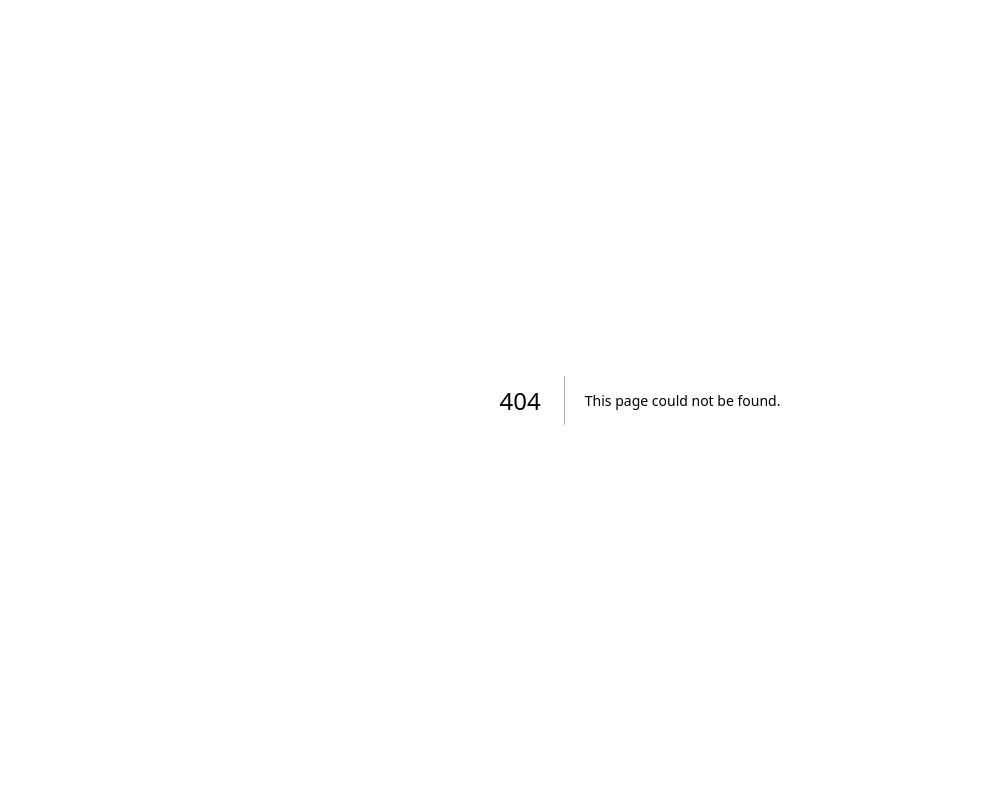
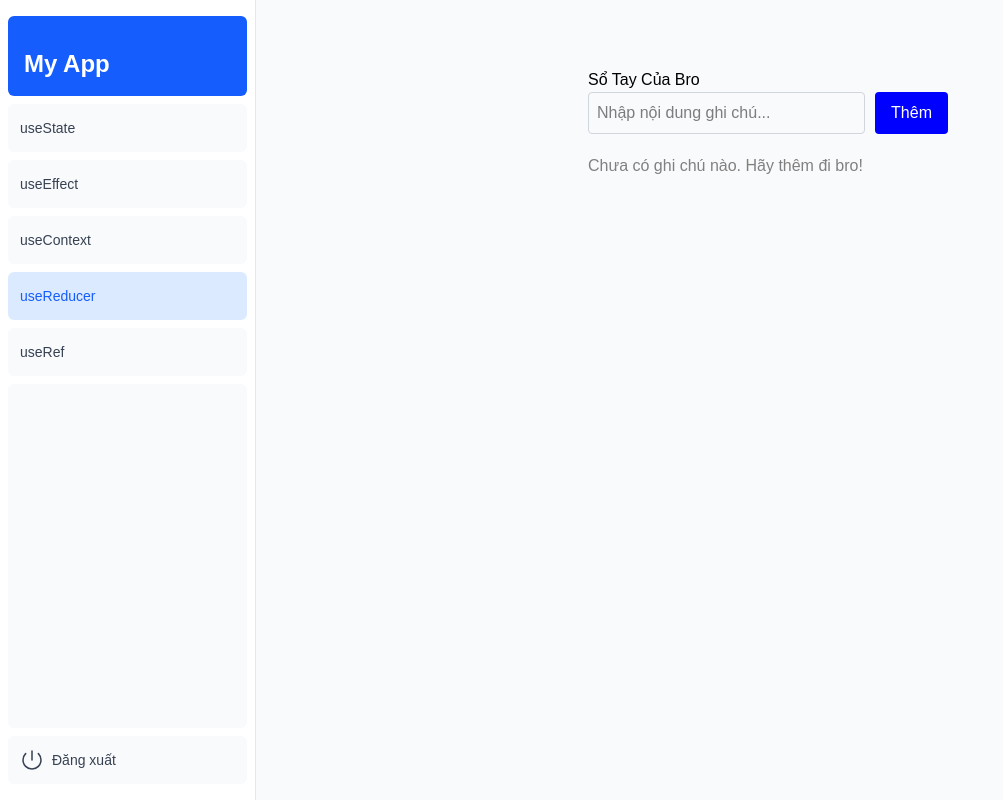
Before and after one commit to tuan11ung/hooks-simulator, a Next.js app: page /home/usereducer in a window 1280 px wide. Before the commit this address had no page. Shown: the whole page, without its empty margins (0-1003 px from the left). Built offline with nearby package versions, Linux system fonts and the light colour scheme.

Commit message:
using atomic design to implement useReducer demo

```diff
--- a/app/home/layout.tsx
+++ b/app/home/layout.tsx
@@ -12,7 +12,10 @@ import {
 // Danh sách các menu
 const navLinks = [
   { name: 'useState', href: '/home/usestate' },
-  { name: 'useEffect', href: '/home/useeffect' }
+  { name: 'useEffect', href: '/home/useeffect' },
+  { name: 'useContext', href: '/home/usecontext' },
+  { name: 'useReducer', href: '/home/usereducer' },
+  { name: 'useRef', href: '/home/useref' },
 ];
 
 export default function DashboardLayout({
--- a/app/home/useeffect/page.tsx
+++ b/app/home/useeffect/page.tsx
@@ -3,32 +3,29 @@
 import { useState, useEffect } from 'react';
 
 export default function UseEffectDemo() {
-  const [showTimer, setShowTimer] = useState(false);
+  const [showTimer, setShowTimer] = useState<boolean>(false);
 
   return (
-    <div style={{ padding: '2rem', fontFamily: 'sans-serif' }}>
-      <h1 className='text-black' style={{ fontSize: '1.5rem', fontWeight: 'bold', marginBottom: '1rem' }}>
+    <div className="p-8 font-sans min-h-screen bg-slate-50">
+      <h1 className="text-2xl font-bold mb-4 text-slate-800">
         Mô phỏng useEffect trong Next.js
       </h1>
 
       <button
         onClick={() => setShowTimer(!showTimer)}
-        style={{
-          padding: '10px 20px',
-          backgroundColor: showTimer ? '#ef4444' : '#3b82f6',
-          color: 'white',
-          border: 'none',
-          borderRadius: '5px',
-          cursor: 'pointer'
-        }}
+        className={`px-5 py-2.5 rounded-lg font-medium text-white transition-all active:scale-95 shadow-md ${
+          showTimer ? 'bg-red-500 hover:bg-red-600' : 'bg-blue-600 hover:bg-blue-700'
+        }`}
       >
-        {showTimer ? 'Tắt đồng hồ (Unmount)' : 'Bật đồng hồ (Mount)'}
+        {showTimer ? 'Tắt đồng hồ' : 'Bật đồng hồ'}
       </button>
 
-      <hr style={{ margin: '2rem 0' }} />
+      <hr className="my-8 border-slate-200" />
 
       {/* Component con chỉ xuất hiện khi showTimer = true */}
-      {showTimer && <TimerWidget />}
+      <div className="max-w-md">
+        {showTimer && <TimerWidget />}
+      </div>
     </div>
   );
 }
@@ -39,34 +36,39 @@ function TimerWidget() {
 
   // 1. Effect chạy 1 lần lúc Mount và chạy Cleanup lúc Unmount
   useEffect(() => {
-    console.log('✅ [Mount]: TimerWidget đã được gắn vào giao diện!');
+    console.log('[Mount]: TimerWidget đã được gắn vào giao diện!');
 
-    // Cài đặt một bộ đếm chạy ngầm mỗi 1 giây
     const intervalId = setInterval(() => {
       setSeconds((prev) => prev + 1);
     }, 1000);
 
-    // HÀM CLEANUP: Chạy khi component bị gỡ khỏi giao diện
     return () => {
-      console.log('❌ [Unmount]: TimerWidget sắp bị gỡ! Đang dọn dẹp interval...');
-      clearInterval(intervalId); // Xóa bộ đếm để tránh rò rỉ bộ nhớ
+      console.log('[Unmount]: TimerWidget sắp bị gỡ! Đang dọn dẹp interval...');
+      clearInterval(intervalId);
     };
-  }, []); // Mảng rỗng [] nghĩa là chỉ chạy setup 1 lần duy nhất
+  }, []);
 
   // 2. Effect chạy lại mỗi khi biến 'seconds' thay đổi
   useEffect(() => {
     if (seconds > 0 && seconds % 5 === 0) {
-      console.log(`⏱️ [Update]: Đồng hồ đã chạy được ${seconds} giây.`);
+      console.log(`[Update]: Đồng hồ đã chạy được ${seconds} giây.`);
     }
-  }, [seconds]); // Dependency là [seconds]
+  }, [seconds]);
 
   return (
-    <div className='text-black' style={{ padding: '1rem', border: '2px solid #22c55e', borderRadius: '8px', backgroundColor: '#f0fdf4' }}>
-      <h2>Đồng hồ đang chạy:</h2>
-      <p style={{ fontSize: '2rem', fontWeight: 'bold', margin: '10px 0' }}>{seconds}s</p>
-      <p style={{ fontSize: '0.9rem', color: '#666' }}>
-        👉 Hãy mở <strong>Console (F12)</strong> trên trình duyệt để xem các log của useEffect!
+    <div className="p-6 border-2 border-green-500 rounded-xl bg-green-50 shadow-inner">
+      <h2 className="text-green-800 font-semibold flex items-center gap-2">
+        <span className="relative flex h-3 w-3">
+          <span className="animate-ping absolute inline-flex h-full w-full rounded-full bg-green-400 opacity-75"></span>
+          <span className="relative inline-flex rounded-full h-3 w-3 bg-green-500"></span>
+        </span>
+        Đồng hồ đang chạy:
+      </h2>
+
+      <p className="text-5xl font-black text-slate-900 my-4 tabular-nums">
+        {seconds}s
       </p>
+
     </div>
   );
 }
--- /dev/null
+++ b/app/home/usereducer/page.tsx
@@ -0,0 +1,46 @@
+'use client';
+
+import React, { useReducer, useState } from 'react';
+import { noteReducer, initialState, Note } from '@/app/reducers/noteReducer';
+import { NoteInputGroup } from '@/app/ui/molecules/note-input-group';
+import { NoteList } from '@/app/ui/organisms/node-list';
+
+export default function NoteApp() {
+  const [notes, dispatch] = useReducer(noteReducer, initialState);
+  const [inputText, setInputText] = useState('');
+
+  const handleAddNote = () => {
+    if (!inputText.trim()) return;
+    const newNote: Note = {
+      id: crypto.randomUUID(),
+      title: 'Ghi chú nhanh',
+      content: inputText,
+      createdAt: Date.now(),
+    };
+    dispatch({ type: 'ADD_NOTE', payload: newNote });
+    setInputText('');
+  };
+
+  const handleDeleteNote = (id: string) => {
+    dispatch({ type: 'DELETE_NOTE', payload: { id } });
+  };
+
+  return (
+    <div style={{ padding: '20px', maxWidth: '400px', margin: '0 auto' }} className='p-5 max-w-100 mx-auto text-black'>
+      <h2>Sổ Tay Của Bro</h2>
+
+      {/* Giao diện nhập liệu đã được bọc gọn trong Molecule */}
+      <NoteInputGroup
+        inputText={inputText}
+        onInputChange={(e) => setInputText(e.target.value)}
+        onAdd={handleAddNote}
+      />
+
+      {/* Danh sách ghi chú đã được bọc gọn trong Organism */}
+      <NoteList
+        notes={notes}
+        onDeleteNote={handleDeleteNote}
+      />
+    </div>
+  );
+}
--- /dev/null
+++ b/app/reducers/noteReducer.tsx
@@ -0,0 +1,38 @@
+export type Note = {
+  id: string,
+  title: string,
+  content: string,
+  createdAt: number
+};
+
+export type NoteState = Note[];
+
+export type NoteAction =
+  | { type: "ADD_NOTE", payload: Note }
+  | { type: "UPDATE_NOTE", payload: Note }
+  | { type: "DELETE_NOTE", payload: { id: string } }
+
+export const initialState: NoteState = []
+
+export function noteReducer(notes: NoteState, action: NoteAction): NoteState {
+  switch (action.type) {
+    case 'ADD_NOTE': {
+      return [
+        action.payload,
+        ...notes
+      ]
+    }
+    case 'UPDATE_NOTE': {
+      return notes.map((note) => {
+        if (note.id == action.payload.id) return action.payload
+        else return note
+      })
+    }
+    case 'DELETE_NOTE': {
+      return notes.filter((note) => note.id !== action.payload.id)
+    }
+    default: {
+      throw Error('Unknown action');
+    }
+  }
+}
--- /dev/null
+++ b/app/ui/atoms/button.tsx
@@ -0,0 +1,22 @@
+import React from 'react';
+
+// Định nghĩa Props: Nút này cần nhận vào những gì?
+type ButtonProps = {
+  children: React.ReactNode;
+  onClick: () => void;
+  variant?: 'primary' | 'danger'; // Giúp nút có nhiều màu khác nhau
+};
+
+export const Button = ({ children, onClick, variant = 'primary' }: ButtonProps) => {
+  const color = variant === 'danger' ? 'red' : 'blue';
+
+  return (
+    <button
+      onClick={onClick}
+      style={{ backgroundColor: color }}
+      className='py-2 px-4 text-white rounded cursor-pointer'
+    >
+      {children}
+    </button>
+  );
+};
--- /dev/null
+++ b/app/ui/atoms/input.tsx
@@ -0,0 +1,18 @@
+import React from 'react';
+
+type InputProps = {
+  value: string;
+  onChange: (e: React.ChangeEvent<HTMLInputElement>) => void;
+  placeholder?: string;
+};
+
+export const Input = ({ value, onChange, placeholder }: InputProps) => {
+  return (
+    <input
+      value={value}
+      onChange={onChange}
+      placeholder={placeholder}
+      className='flex-1 p-2 rounded border border-gray-300'
+    />
+  );
+};
--- /dev/null
+++ b/app/ui/molecules/note-card.tsx
@@ -0,0 +1,22 @@
+import React from 'react';
+import { Button } from '../atoms/button';
+import { Note } from '@/app/reducers/noteReducer'; // Import Type Note từ file reducer
+
+type NoteCardProps = {
+  note: Note;
+  onDelete: (id: string) => void;
+};
+
+export const NoteCard = ({ note, onDelete }: NoteCardProps) => {
+  return (
+    <div className='border border-gray-300 p-2.5 rounded'>
+      <h4 className='mb-1'>{note.title}</h4>
+      <p className='mb-2.5'>{note.content}</p>
+
+      {/* Gọi lại hàm onDelete và truyền id của note này lên trên */}
+      <Button onClick={() => onDelete(note.id)} variant="danger">
+        Xóa ghi chú
+      </Button>
+    </div>
+  );
+};
--- /dev/null
+++ b/app/ui/molecules/note-input-group.tsx
@@ -0,0 +1,18 @@
+import React from 'react';
+import { Input } from '../atoms/input';
+import { Button } from '../atoms/button';
+
+type NoteInputGroupProps = {
+  inputText: string;
+  onInputChange: (e: React.ChangeEvent<HTMLInputElement>) => void;
+  onAdd: () => void;
+};
+
+export const NoteInputGroup = ({ inputText, onInputChange, onAdd }: NoteInputGroupProps) => {
+  return (
+    <div className='flex gap-2.5 mb-5'>
+      <Input value={inputText} onChange={onInputChange} placeholder="Nhập nội dung ghi chú..." />
+      <Button onClick={onAdd} variant="primary">Thêm</Button>
+    </div>
+  );
+};
--- /dev/null
+++ b/app/ui/organisms/node-list.tsx
@@ -0,0 +1,22 @@
+import React from 'react';
+import { NoteCard } from '../molecules/note-card';
+import { Note } from '@/app/reducers/noteReducer';
+
+type NoteListProps = {
+  notes: Note[];
+  onDeleteNote: (id: string) => void;
+};
+
+export const NoteList = ({ notes, onDeleteNote }: NoteListProps) => {
+  if (notes.length === 0) {
+    return <p style={{ color: 'gray' }}>Chưa có ghi chú nào. Hãy thêm đi bro!</p>;
+  }
+
+  return (
+    <div style={{ display: 'flex', flexDirection: 'column', gap: '10px' }}>
+      {notes.map((note) => (
+        <NoteCard key={note.id} note={note} onDelete={onDeleteNote} />
+      ))}
+    </div>
+  );
+};
```
Also changed, not shown: app/contexts/NoteContext.tsx (added), app/home/usecontext/page.tsx (added).
